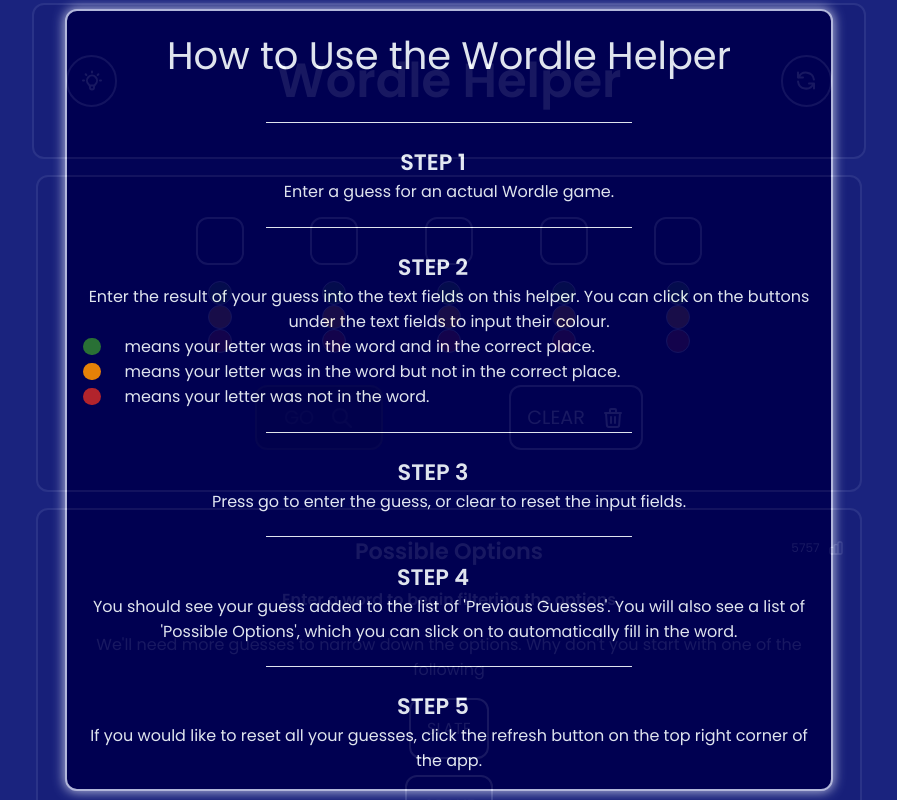
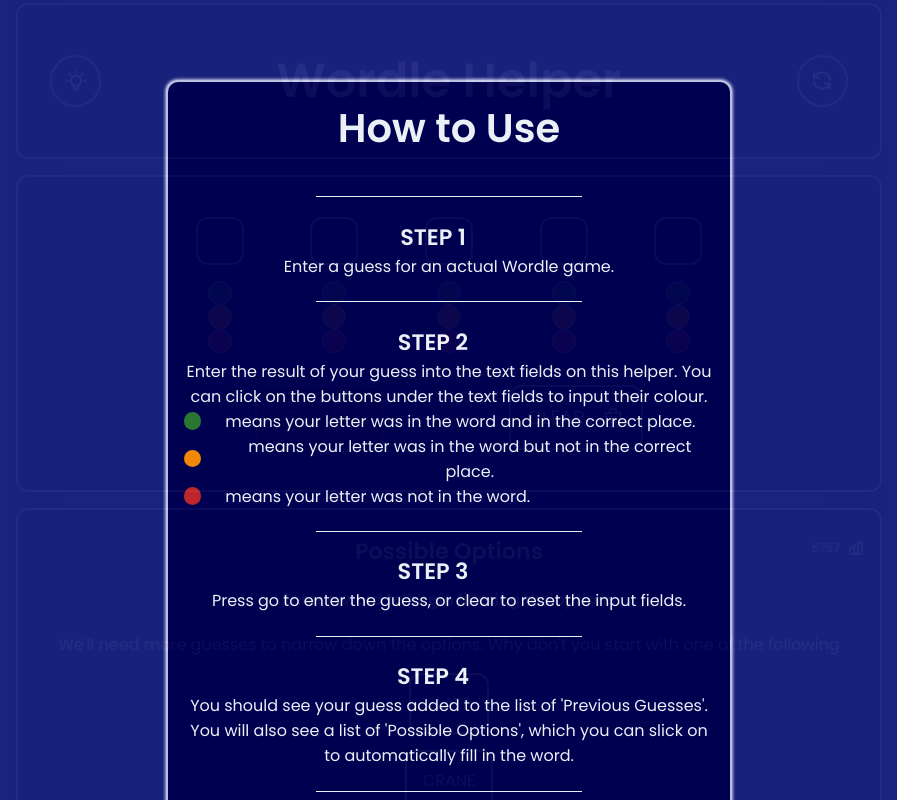
Before and after one commit to liamjamesburks/wordle-helper, a React (Create React App) app: page / in a window 1280 px wide. Both pictures are taken after a click on the button 282 px from the left and 80 px from the top of the page. Shown: the top 800 px of the page, without its empty margins (191-1088 px from the left). Built offline with nearby package versions, Linux system fonts and the light colour scheme.

Commit message:
Fixed help.

```diff
--- a/src/App.css
+++ b/src/App.css
@@ -30,55 +30,120 @@
   margin: 0;
   padding: 0;
 }
-
 p, h1, h2, h3, h4 {
   margin: 0;
   padding: 0;
 }
-
 body {
   margin: 0;
   padding: 0;
 }
-
 *::-webkit-scrollbar {
   width: 0.75rem;
   background-color: var(--card-background);
 }
-
 *::-webkit-scrollbar-corner {
   background-color: var(--card-background);
 }
-
 *::-webkit-scrollbar-thumb {
   background-color: var(--card-background);
   border: 1px solid var(--card-border);
 }
 
-@media only screen and (min-width: 1480px) {
+.full-app-container {
+  width: 100%;
+  height: 100%;
+
+  display: flex;
+  justify-content: center;
+  align-items: center;
+
+  min-width: 200px;
+  max-width: 1450px;
+
+  position: relative;
+}
+
+.app {
+  padding: 2rem;
+}
+.app-title {
+  font-size: 3rem;
+  font-stretch: ultra-expanded;
+
+  padding: 2rem 0;
+  margin: 0;
+
+  text-align: center;
+  color: var(--foreground);
+}
 .app-content {
   display: flex;
-    justify-content: space-around;
+  justify-content: space-evenly;
   align-items: start;
 
   background-color: var(--background);
   color: var(--foreground);
   margin-top: 2rem;
 }
-
 .app-column {
   display: block;
 
-    width: 99%;
-    margin: 0 2rem;
+  width: 100%;
+  margin: 0 1rem;
 }
 
+.m-4 {
+  margin-bottom: 2rem;
+}
+.bold {
+  font-size: 1.1rem;
+  font-weight: bold;
+}
+.centred {
+  display: flex;
+
+  justify-content: center;
+  align-items: center;
+}
+.flex {
+  display: flex;
+  align-items: center;
+}
+
+.refresh-button {
+  display: flex;
+  justify-content: center;
+  align-items: center;
+
+  cursor: pointer;
+
+  color: var(--foreground);
+  background-color: var(--card-background);
+  border: 2px solid var(--card-border);
+  border-radius: 100%;
+
+  transform: scale(1);
+  transition: 0.1s;
+}
+.refresh-button:hover {
+  background-color: var(--card-background-hover);
+
+  transform: scale(1.2);
+  transition: 0.1s;
+}
+.refresh-button-icon {
+  height: 100%;
+  width: 1.5rem;
+  max-height: 100%;
+
+  margin: 0.4rem;
+}
 .generic-container {
   display: flex;
   flex-direction: column;
   justify-content: center;
   align-items: center;
-
   text-align: center;
 
   background-color: var(--card-background);
@@ -92,37 +157,33 @@
   position: relative;
 }
 
-  .app {
-    padding: 2rem;
+.information-button {
+  display: flex;
+  justify-content: center;
+  align-items: center;
+
+  cursor: pointer;
+
+  color: var(--foreground);
+  background-color: var(--card-background);
+  border: 2px solid var(--card-border);
+  border-radius: 100%;
+
+  transform: scale(1);
+  transition: 0.1s;
 }
+.information-button:hover {
+  background-color: var(--card-background-hover);
 
-  /*.refresh-button {*/
-  /*  position: absolute;*/
-  /*  top: 2rem;*/
-  /*  right: 2rem;*/
+  transform: scale(1.2);
+  transition: 0.1s;
+}
+.information-button-icon {
+  height: 100%;
+  width: 1.5rem;
+  max-height: 100%;
 
-  /*  height: 3.2rem;*/
-  /*  width: 3.2rem;*/
-  /*}*/
-}
-@media only screen and (max-width: 800px) {
-  .refresh-button {
-    position: absolute;
-    top: 1rem;
-    right: 1rem;
-
-    height: 2.2rem;
-    width: 2.2rem;
-  }
-
-  .information-button {
-    position: absolute;
-    top: 1rem;
-    left: 1rem;
-
-    height: 2.2rem;
-    width: 2.2rem;
-  }
+  margin: 0.4rem;
 }
 
 @media only screen and (min-width: 800px) {
@@ -144,11 +205,12 @@
     width: 3.2rem;
   }
 }
-
 @media only screen and (max-width: 1480px) {
   .app-content {
-    display: flex;
     flex-direction: column;
+
+    width: 100%;
+
     justify-content: center;
     align-items: center;
 
@@ -160,145 +222,42 @@
   .app-column {
     display: block;
 
-    width: 99%;
+    width: 100%;
   }
 
   .app {
     padding: 0.2rem;
   }
 
-  .full-app-container {
-    width: 100%;
-    height: 100%;
-
-    display: flex;
-    justify-content: center;
-    align-items: center;
-
-    min-width: 200px;
-    max-width: 1550px;
-  }
-
   .generic-container {
-    display: flex;
-    flex-direction: column;
-    justify-content: center;
-    align-items: center;
-
     text-align: center;
-
-    background-color: var(--card-background);
-    border-radius: var(--radius);
-    border: 2px solid var(--card-border);
     padding: 0.5rem;
-    width: 100%;
-
     margin: 0 0 1rem 0;
-
-    position: relative;
   }
 }
-
-.refresh-button {
-  display: flex;
-  justify-content: center;
-  align-items: center;
-
-  cursor: pointer;
-
-  color: var(--foreground);
-  background-color: var(--card-background);
-  border: 2px solid var(--card-border);
-  border-radius: 100%;
-
-  transform: scale(1);
-  transition: 0.1s;
-}
-
-.refresh-button:hover {
-  background-color: var(--card-background-hover);
-
-  transform: scale(1.2);
-  transition: 0.1s;
-}
-
-.refresh-button-icon {
-  height: 100%;
-  width: 1.5rem;
-  max-height: 100%;
-
-  margin: 0.4rem;
-}
-
-.information-button {
-  display: flex;
-  justify-content: center;
-  align-items: center;
-
-  cursor: pointer;
-
-  color: var(--foreground);
-  background-color: var(--card-background);
-  border: 2px solid var(--card-border);
-  border-radius: 100%;
-
-  transform: scale(1);
-  transition: 0.1s;
-}
-
-.information-button:hover {
-  background-color: var(--card-background-hover);
-
-  transform: scale(1.2);
-  transition: 0.1s;
-}
-
-.information-button-icon {
-  height: 100%;
-  width: 1.5rem;
-  max-height: 100%;
-
-  margin: 0.4rem;
-}
-
-.app-title {
-  font-size: 3rem;
-  font-stretch: ultra-expanded;
-
-  padding: 2rem 0;
-  margin: 0;
-
-  text-align: center;
-  color: var(--foreground);
-}
-
 @media only screen and (max-width: 800px) {
   .app-title {
     font-size: 2.5rem;
     padding: 1rem 2rem;
-    margin: 0;
-  }
   }
 
-.m-4 {
-  margin-bottom: 2rem;
+  .refresh-button {
+    position: absolute;
+    top: 1rem;
+    right: 1rem;
+
+    height: 2.2rem;
+    width: 2.2rem;
   }
 
-.bold {
-  font-size: 1.1rem;
-  font-weight: bold;
+  .information-button {
+    position: absolute;
+    top: 1rem;
+    left: 1rem;
+
+    height: 2.2rem;
+    width: 2.2rem;
   }
-
-.centred {
-  display: flex;
-
-  justify-content: center;
-  align-items: center;
-}
-
-.flex {
-  display: flex;
-  align-items: center;
 }
 
 .bg-green {
--- a/src/components/information-modal/information-modal-component-styles.css
+++ b/src/components/information-modal/information-modal-component-styles.css
@@ -1,11 +1,29 @@
+.grayed-out {
+    position: absolute;
+    display: flex;
+    justify-content: center;
+    align-items: center;
+
+    width: 100%;
+    min-height: 100%;
+
+    left: 0;
+    top: 0;
+
+    background-color: var(--background);
+    z-index: 999;
+    opacity: 95%;
+}
+
 .information-modal {
     position: absolute;
-    opacity: 100;
+    display: flex;
+    flex-direction: column;
+    align-items: center;
     z-index: 1000;
+    width: 50%;
 
-    width: 40%;
-
-    max-height: 55rem;
+    top: 5rem;
 
     background-color: var(--card-background);
     color: var(--foreground);
@@ -13,30 +31,22 @@
     border: 2px solid var(--card-border);
     border-radius: var(--radius);
 
-    box-shadow: 0 0 12px 1px var(--card-border);
+    box-shadow: 0 0 3px 1px var(--card-border);
 
     padding: 2rem;
-
-    overflow-y: scroll;
-
-    display: flex;
-    flex-direction: column;
-    align-items: center;
 }
-
 .information-modal-title {
-    font-size: 2.4rem;
+    font-size: 2.5rem;
     font-stretch: ultra-expanded;
+    font-weight: bold;
 
     margin-bottom: 1rem;
     text-align: center;
 }
-
 .information-modal-step {
     font-size: 1rem;
     width: 74%;
 }
-
 .information-modal-list-decorator {
     margin-right: 2rem;
     font-size: 1.4rem;
@@ -57,7 +67,7 @@
 @media only screen and (max-width: 1480px) and (min-width: 800px) {
     .information-modal {
         padding: 1rem;
-        width: 60%;
+        width: 65%;
     }
 
     .step-divider {
@@ -87,7 +97,7 @@
 @media only screen and (max-width: 800px) {
     .information-modal {
         padding: 1rem;
-        width: 80%;
+        width: 90%;
     }
 
     .step-divider {
@@ -114,26 +124,6 @@
         text-transform: uppercase;
         text-align: center;
     }
-}
-
-
-.grayed-out {
-    position: absolute;
-    display: flex;
-    justify-content: center;
-    align-items: center;
-
-    width: 100%;
-    min-height: 100%;
-
-    left: 0;
-    top: 0;
-
-    background-color: var(--background);
-    z-index: 999;
-    opacity: 90%;
-
-    overflow-y: hidden;
 }
 
 .line {
--- a/src/components/information-modal/information-modal-component.jsx
+++ b/src/components/information-modal/information-modal-component.jsx
@@ -2,11 +2,10 @@
 
 const InformationModal = (props) => {
     return (
-        <div>
         <div className="grayed-out" onClick={props.onClick}>
             <div className="information-modal">
                 <div className="information-modal-title">
-                        How to Use the Wordle Helper
+                    How to Use
                 </div>
                 <span className="line"/>
 
@@ -54,8 +53,6 @@
                 </div>
             </div>
         </div>
-        </div>
-
     )
 }
 
```
Lines whose indentation alone changed are shown as unchanged.
